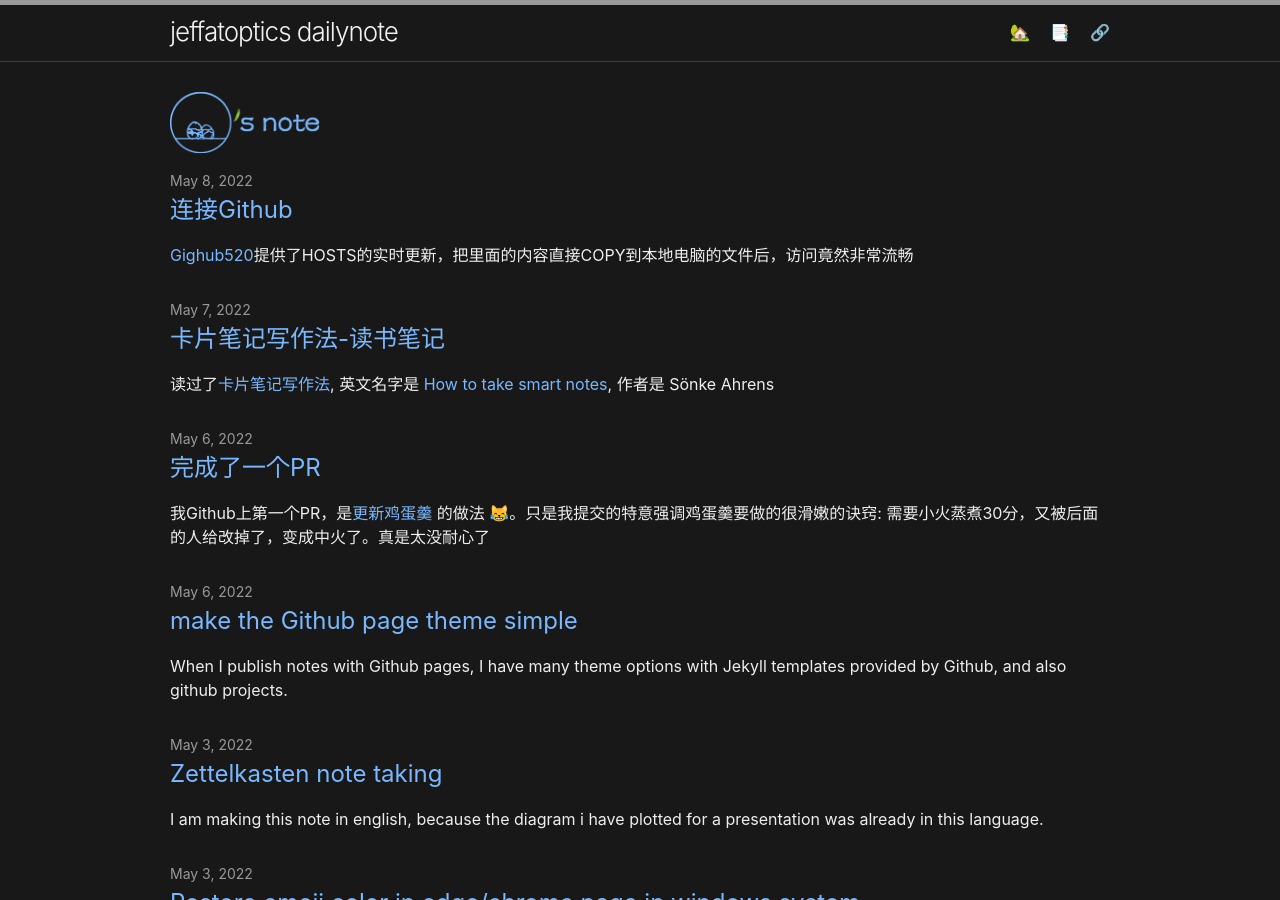
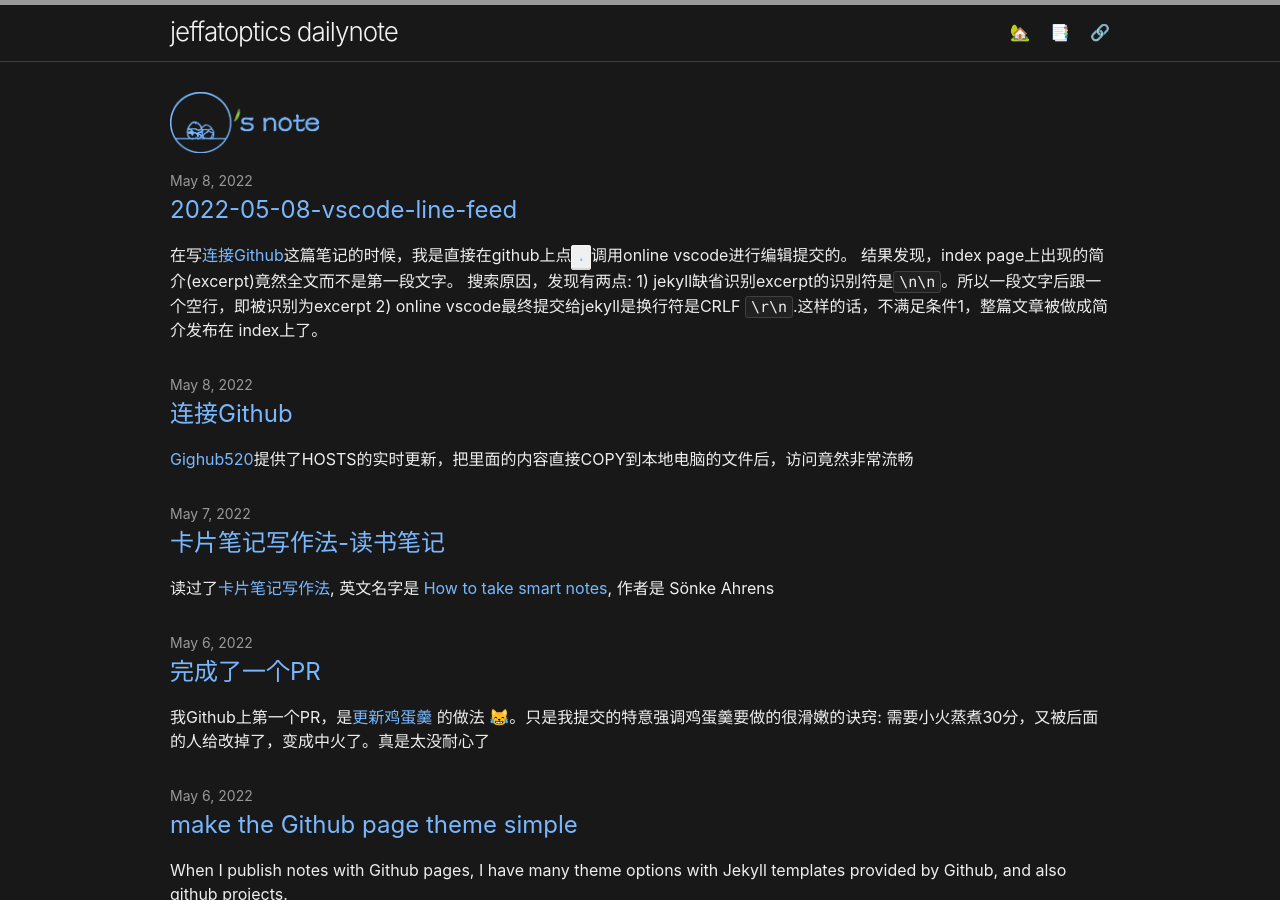
Before and after one commit to jeffatoptics/jeffblog, a Jekyll site: the page built from index.md, in a window 1280 px wide and 900 px high. Built offline with Jekyll 4.4.1, drawn with Linux system fonts in a browser that asks for light colours.

Commit message:
add the second

```diff
--- a/_posts/2022-05-08-github-connection.md
+++ b/_posts/2022-05-08-github-connection.md
@@ -20,6 +20,6 @@ modified_date:
 
 ---
 
-[⏮ home](../index.md) &nbsp; &nbsp; &nbsp; &nbsp; [🔀 category](../category.md) &nbsp; &nbsp; &nbsp; &nbsp; [◀️ prev](./2022-05-07-zettelkasten-book-reading.md) &nbsp; &nbsp; &nbsp; &nbsp; [▶️ next]()
+[⏮ home](../index.md) &nbsp; &nbsp; &nbsp; &nbsp; [🔀 category](../category.md) &nbsp; &nbsp; &nbsp; &nbsp; [◀️ prev](./2022-05-07-zettelkasten-book-reading.md) &nbsp; &nbsp; &nbsp; &nbsp; [▶️ next](./2022-05-08-vscode-line-feed.md)
 
 ---
--- /dev/null
+++ b/_posts/2022-05-08-vscode-line-feed.md
@@ -0,0 +1,26 @@
+---
+title: 2022-05-08-vscode-line-feed
+layout: post
+category: coding
+author: jeffatoptics
+created: 2022-05-08 Sun 19:58
+modified_date:
+---
+在写[连接Github](./2022-05-08-github-connection.md)这篇笔记的时候，我是直接在github上点<kbd>.</kbd>调用online vscode进行编辑提交的。
+结果发现，index page上出现的简介(excerpt)竟然全文而不是第一段文字。
+搜索原因，发现有两点:
+1) jekyll缺省识别excerpt的识别符是`\n\n`。所以一段文字后跟一个空行，即被识别为excerpt
+2) online vscode最终提交给jekyll是换行符是CRLF `\r\n`.这样的话，不满足条件1，整篇文章被做成简介发布在 index上了。
+
+解决方案很简单。在vscode点击一下CRLF模式，改成LF模式，重新发布一下就可以了。
+![CRLF vs LF](../assets/20220508/2022-05-08-20-34-10.png)
+
+唯一不解之谜是我本地的Vscode显示我所有的的markdown 文件都是CRLF模式的。唯一特殊的地方是Files:Eol
+![](../assets/20220508/2022-05-08-20-38-30.png)
+难道push的时候会自动更改LF/CRLF？
+
+---
+
+[⏮ home](../index.md) &nbsp; &nbsp; &nbsp; &nbsp; [🔀 category](../category.md) &nbsp; &nbsp; &nbsp; &nbsp; [◀️ prev](./2022-05-08-github-connection.md) &nbsp; &nbsp; &nbsp; &nbsp; [▶️ next]()
+
+---
```
Also changed, not shown: assets/20220508/2022-05-08-20-34-10.png (added), assets/20220508/2022-05-08-20-38-30.png (added).
